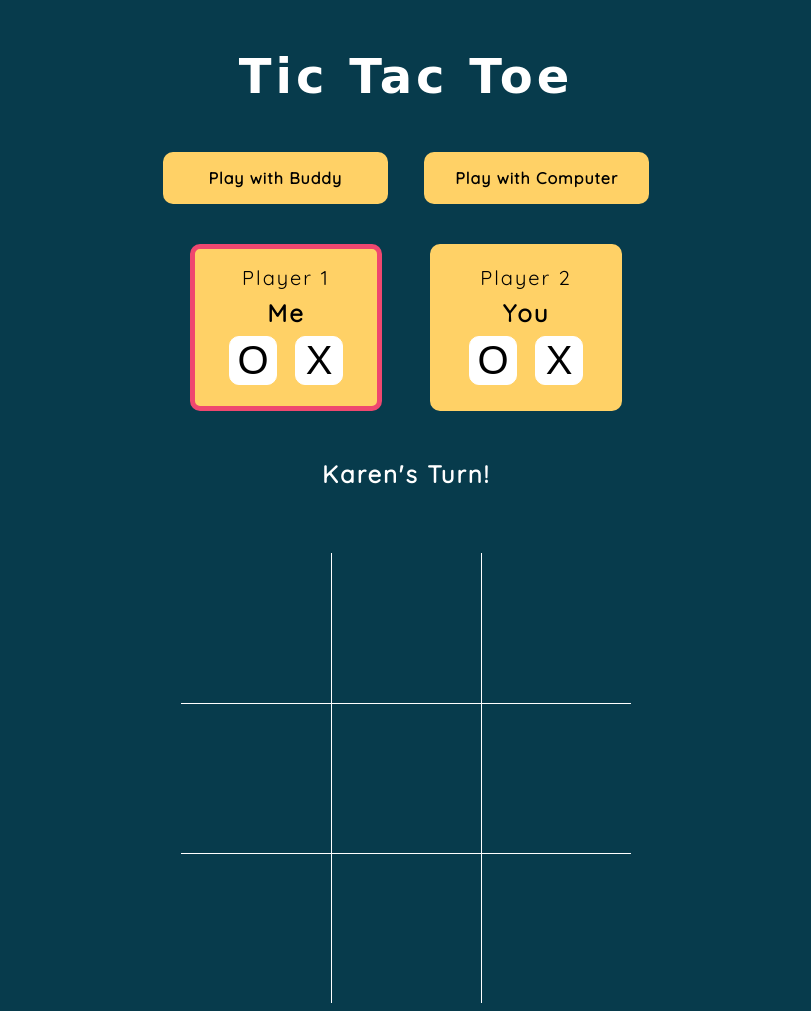
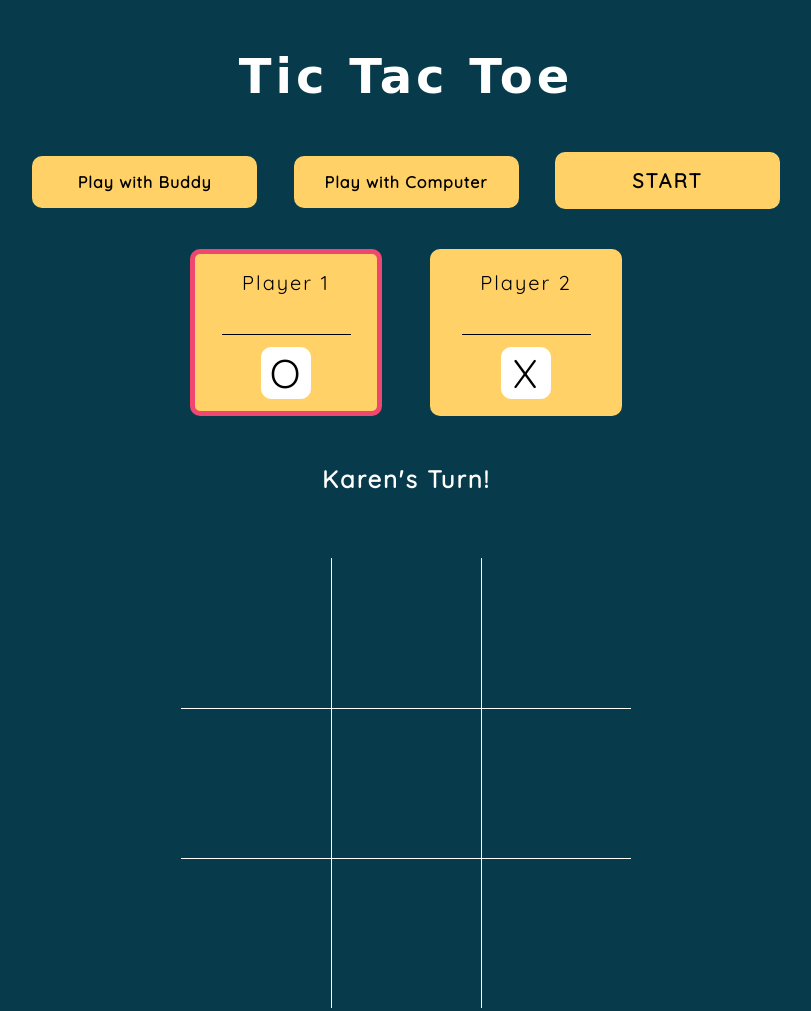
Before and after one commit to DevKarenC/tic-tac-toe, a plain HTML site: page index.html in a window 1280 px wide. Shown: the whole page, without its empty margins (234-1045 px from the left). Drawn offline with Linux system fonts and the light colour scheme; a web font is replaced by a local one.

Commit message:
Add start button, player name input boxes, and fix render grid override

```diff
--- a/index.css
+++ b/index.css
@@ -25,7 +25,8 @@ nav {
   margin: 2rem auto;
 }
 
-.play-with-button {
+.play-with-button,
+.start-button {
   border: 0;
   border-radius: 10px;
   background-color: #ffd166;
@@ -37,12 +38,50 @@ nav {
   padding: 1rem;
   margin: 1rem;
   width: 225px;
-  transition: all 0.3s ease-in-out;
+  transition: all 0.4s ease-in;
 }
 
 .play-with-button:hover {
-  filter: brightness(85%);
+  background-color: white;
 }
+
+.start-button {
+  font-size: 1.25rem;
+  letter-spacing: 2px;
+  position: relative;
+  transition: ease-out 0.3s;
+  z-index: 1;
+}
+
+.start-button:before {
+  background-color: #ffffff;
+  content: "";
+  position: absolute;
+  top: 0;
+  left: 50%;
+  right: 50%;
+  bottom: 0;
+  opacity: 0;
+  transition: 0.5s all ease;
+}
+
+.start-button:hover:before {
+  border-radius: 10px;
+  transition: 0.5s all ease;
+  left: 0;
+  right: 0;
+  opacity: 1;
+  z-index: -1;
+}
+
+/* .visible {
+  transform: scale(1);
+}
+
+.hidden {
+  transform: scale(0);
+  display: none;
+} */
 
 /* || Player Boxes */
 
@@ -67,13 +106,30 @@ nav {
   border: 5px solid #ef476f;
 }
 
-.player-box > p {
-  margin: 0 auto 0.5rem;
+.player-box > label {
+  font-size: 1.25rem;
 }
 
-.player-name {
-  font-size: 1.5rem;
+.player-box > p {
+  margin: 0 auto;
+  min-height: 30px;
+  overflow-wrap: break-word;
+}
+
+#player-one-name,
+#player-two-name {
+  font-family: "Quicksand", sans-serif;
+  font-size: 1.25rem;
   font-weight: 600;
+  margin: 12px auto;
+  width: 125px;
+}
+
+input[type="text"] {
+  border: 0;
+  border-bottom: 1px solid black;
+  background-color: transparent;
+  text-align: center;
 }
 
 .player-symbol {
@@ -81,18 +137,13 @@ nav {
   justify-content: space-evenly;
 }
 
-.player-symbol > button {
+.player-symbol > p {
   background-color: #ffffff;
   border: 1px solid #fff;
   border-radius: 10px;
   font-size: 2.5rem;
+  margin: 0;
   width: 3rem;
-  cursor: pointer;
-  transition: all 0.3s ease-in-out;
-}
-
-.player-symbol > button:hover {
-  filter: brightness(80%);
 }
 
 .player-turn {
--- a/index.html
+++ b/index.html
@@ -24,28 +24,31 @@
     <nav>
       <button class="play-with-button buddy">Play with Buddy</button>
       <button class="play-with-button computer">Play with Computer</button>
-      <div class="player-box-wrapper">
+      <button class="hidden start-button">START</button>
+      <div class="hidden player-box-wrapper">
         <div class="player-box one">
-          <p>Player 1</p>
-          <p class="player-name">Me</p>
+          <p class="player-name">
+            <label for="player-one-name">Player 1</label>
+            <input type="text" id="player-one-name" required />
+          </p>
           <div class="player-symbol">
-            <button class="o-button">O</button>
-            <button class="x-button">X</button>
+            <p>O</p>
           </div>
         </div>
         <div class="player-box two">
-          <p>Player 2</p>
-          <p class="player-name">You</p>
+          <p class="player-name">
+            <label for="player-two-name">Player 2</label>
+            <input type="text" id="player-two-name" required />
+          </p>
           <div class="player-symbol">
-            <button class="o-button">O</button>
-            <button class="x-button">X</button>
+            <p>X</p>
           </div>
         </div>
       </div>
-      <p class="player-turn">Karen's Turn!</p>
+      <p class="hidden player-turn">Karen's Turn!</p>
     </nav>
     <main>
-      <div id="game-board">
+      <div id="game-board" class="hidden">
         <div class="game-board-grid" data-grid-num="0"></div>
         <div class="game-board-grid" data-grid-num="1"></div>
         <div class="game-board-grid" data-grid-num="2"></div>
--- a/index.js
+++ b/index.js
@@ -8,13 +8,10 @@ const Gameboard = (function () {
   const getGameboard = () => gameboard;
   const checkGameboard = (gridNum, symbol) => {
     if (gameboard[gridNum] === "") {
-      fillGrid(gridNum, symbol);
+      gameboard[gridNum] = symbol;
     } else {
       console.log("This grid is taken! Please choose a different grid.");
     }
-  };
-  const fillGrid = (gridNum, symbol) => {
-    gameboard[gridNum] = symbol;
   };
   return { getGameboard, checkGameboard };
 })();
@@ -49,10 +46,8 @@ const Game = (function () {
     // for the first turn, the default should be playerOne who goes first.
     if (getSymbolCount("O") === getSymbolCount("X")) {
       return playerOne;
-    } else if (playerOne.getSymbol() === "O") {
+    } else {
       return getSymbolCount("O") > getSymbolCount("X") ? playerTwo : playerOne;
-    } else if (playerOne.getSymbol() === "X") {
-      return getSymbolCount("X") > getSymbolCount("O") ? playerTwo : playerOne;
     }
   };
 
@@ -122,8 +117,22 @@ const Game = (function () {
 const ControlDisplay = (function () {
   const playWithBuddyButton = document.querySelector(".buddy");
   const playWithComputerButton = document.querySelector(".computer");
+  const playerOneName = document
+    .querySelector(".one")
+    .querySelector(".player-name");
+  const playerTwoName = document
+    .querySelector(".two")
+    .querySelector(".player-name");
   const gameBoard = document.querySelector("#game-board");
   const gameBoardGrids = Array.from(gameBoard.querySelectorAll("div"));
+
+  // add event listener to play with buddy or computer buttons
+  playWithBuddyButton.addEventListener("click", function () {
+    playWithBuddyButton.classList.add("hidden");
+    playWithComputerButton.classList.add("hidden");
+  });
+
+  // after game start, players can no longer change their names
 
   let currentPlayer;
   // add event listener to each grid for player's grid selection
@@ -145,6 +154,8 @@ const ControlDisplay = (function () {
   });
 
   const renderGrid = function (gridNum) {
-    gameBoardGrids[gridNum].textContent = currentPlayer.getSymbol();
+    if (gameBoardGrids[gridNum].textContent === "") {
+      gameBoardGrids[gridNum].textContent = currentPlayer.getSymbol();
+    }
   };
 })();
```
